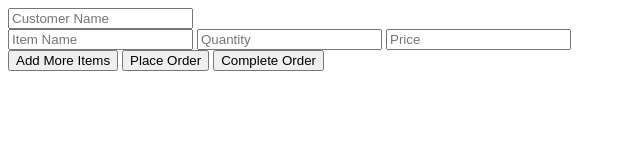
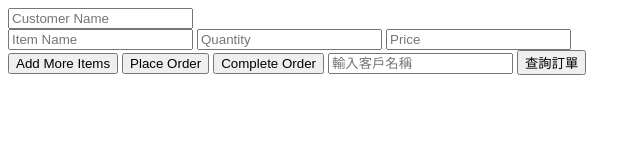
Before and after one commit to Ukie777/Finance, a website: page public/index.html in a window 1280 px wide. Shown: the whole page, without its empty margins (0-641 px from the left). Drawn offline with Linux system fonts and the light colour scheme.

Commit message:
Add delete and check

```diff
--- a/public/app.js
+++ b/public/app.js
@@ -52,6 +52,32 @@ document.getElementById('orderForm').addEventListener('submit', async (event) =>
     loadOrders(); // 刷新顯示訂單列表
   };
 
+  const searchOrder = async () => {
+    const customerName = document.getElementById('searchInput').value;
+    const response = await fetch(`http://localhost:3000/orders?customerName=${customerName}`);
+    const orders = await response.json();
+
+    const orderDisplay = document.getElementById('orderDisplay');
+    orderDisplay.innerHTML = ''; // 清空之前的訂單內容
+
+    orders.forEach(order => {
+      const orderElement = document.createElement('div');
+      orderElement.innerHTML = `
+        <p>客戶名稱: ${order.customerName}</p>
+        <p>訂單金額: $${order.totalAmount}</p>
+      `;
+      orderDisplay.appendChild(orderElement);
+    });
+    orders.forEach(order => {
+        const orderElement = document.createElement('div');
+        orderElement.innerHTML = `
+          <p>${order.customerName}</p>
+          <button onclick="deleteOrder('${order._id}')">Delete</button>
+        `;
+        document.getElementById('orderDisplay').appendChild(orderElement);
+      });
+  };
+
   async function displayOrders() {
     const response = await fetch('http://localhost:3000/orders');
     const orders = await response.json();
--- a/public/index.html
+++ b/public/index.html
@@ -10,6 +10,8 @@
     <button type="button" id="addItem">Add More Items</button>
     <button type="submit">Place Order</button>
     <button onclick="completeOrder(orderId)">Complete Order</button>
+    <input type="text" id="searchInput" placeholder="輸入客戶名稱">
+    <button onclick="searchOrder()">查詢訂單</button>
 </form>
 
 <div id="orderDisplay"></div>
```
Also changed, not shown: index.js (+7 -0 lines).
